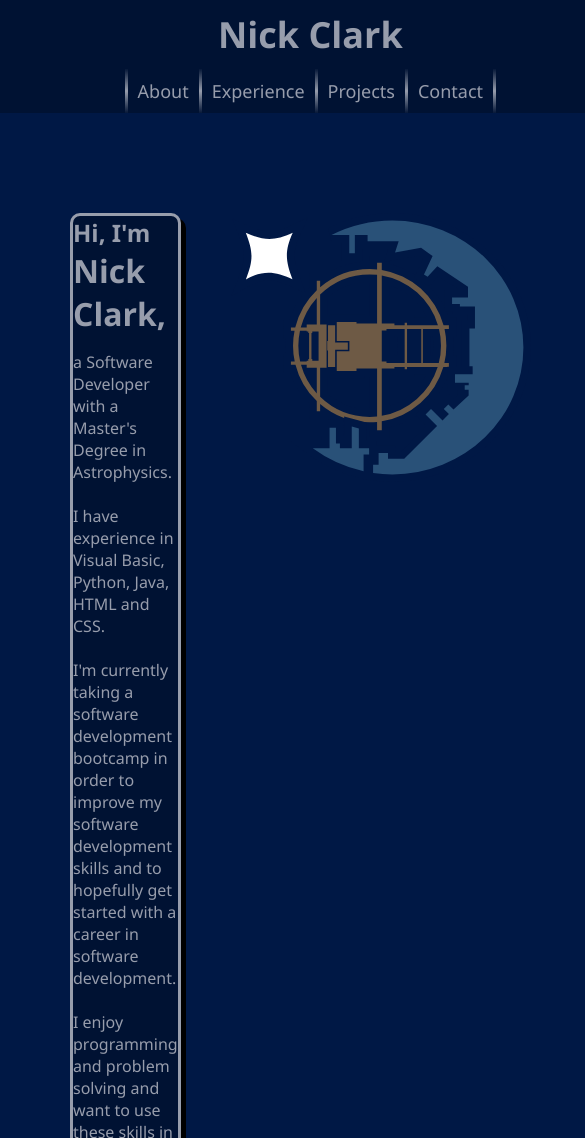
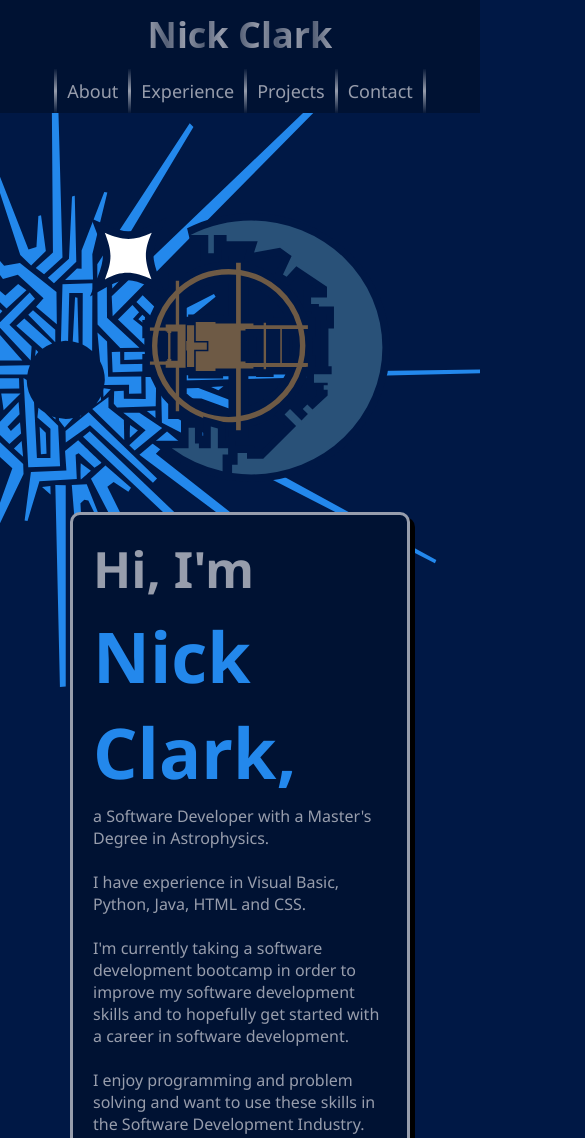
Before and after one commit to Yotin1/Portfolio, a plain HTML site: page index.html in a window 390 px wide. Shown: the top 1138 px of the page, 585 px wide, since content can reach past the window. Drawn offline with Linux system fonts and the light colour scheme.

Commit message:
Finalised page layout and media queries

```diff
--- a/style.css
+++ b/style.css
@@ -2,6 +2,10 @@
 /* * Body is a grid to align the header, main and footer containers */
 body {
   background-color: #001845;
+  background-image: url(assets/eye.svg);
+  background-repeat: no-repeat;
+  background-size: 1000px;
+  background-position: calc(50% - 600px) top;
   color: #979DAC;
   font-family: 'Segoe UI', Tahoma, Geneva, Verdana, sans-serif;
   margin: 0;
@@ -12,6 +16,13 @@ body {
 
 h1 {
   margin: 0;
+  font-family: "Noto Sans", sans-serif;
+  font-optical-sizing: auto;
+  font-weight: 900;
+  font-style: normal;
+  color: transparent;
+  background-image: repeating-linear-gradient(to right, #979DAC, #979DAC90 10%, #979DAC 20%);
+  background-clip: text;
 }
 
 /* * Sets design of the anchor elements */
@@ -29,7 +40,7 @@ nav {
 /* * Makes the header, main and footer containers grids */
 header, main, footer {
   display: grid;
-  grid-template-columns: 1fr minmax(auto, 200px) minmax(0, 500px) minmax(auto, 500px) 1fr;
+  grid-template-columns: 1fr minmax(auto, 300px) minmax(0, 400px) minmax(auto, 500px) 1fr;
   gap: 0 30px;
   padding: 0 20px;
 }
@@ -70,10 +81,12 @@ header nav a {
 
 main {
   margin: 100px 20px 20px 20px;
+  row-gap: 30px;
 }
 
 /* * Positions the introduction box in the main section*/
 main div {
+  padding: 20px;
   display: flex;
   flex-direction: column;
   grid-column: 2 / span 2;
@@ -83,16 +96,18 @@ main div {
   background-color: #001233;
 }
 
-h2, h3 {
+h2, h3, p {
   margin: 0;
 }
 
 h2 {
-  font-size: xx-large;
+  font-size: 70px;
+  color: #2388ec;
+  margin: 5px 0;
 }
 
 h3 {
-  font-size: x-large;
+  font-size: 50px;
 }
 
 /* * Positions the footer section at the bottom of the webpage */
@@ -116,11 +131,31 @@ img {
 
 /* * Sets the colour of the footer links */
 svg {
-  fill: #979DAC;
+  fill: #979dac;
 }
 
-/* * Changes the webpage layout if the screen width is smaller than 724px */
-@media (max-width: 724px) {
+/* * Media Queries */
+/* * Snaps background image to left of the page */
+@media (max-width: 1380px) {
+  body {
+    background-position: calc(80px - 500px) top;
+  }
+}
+
+/* * Stacks image above the introduction */
+@media (max-width: 1000px) {
+  img {
+    grid-column: 2 / span 3;
+    justify-self: center;
+  }
+  main div {
+    order: 1;
+    grid-column: 2 / span 3;
+  }
+}
+
+/* * Stacks header links below h1 */
+@media (max-width: 758px) {
   header a, header nav {
     grid-column: 2 / span 3;
     justify-self: center;
```
